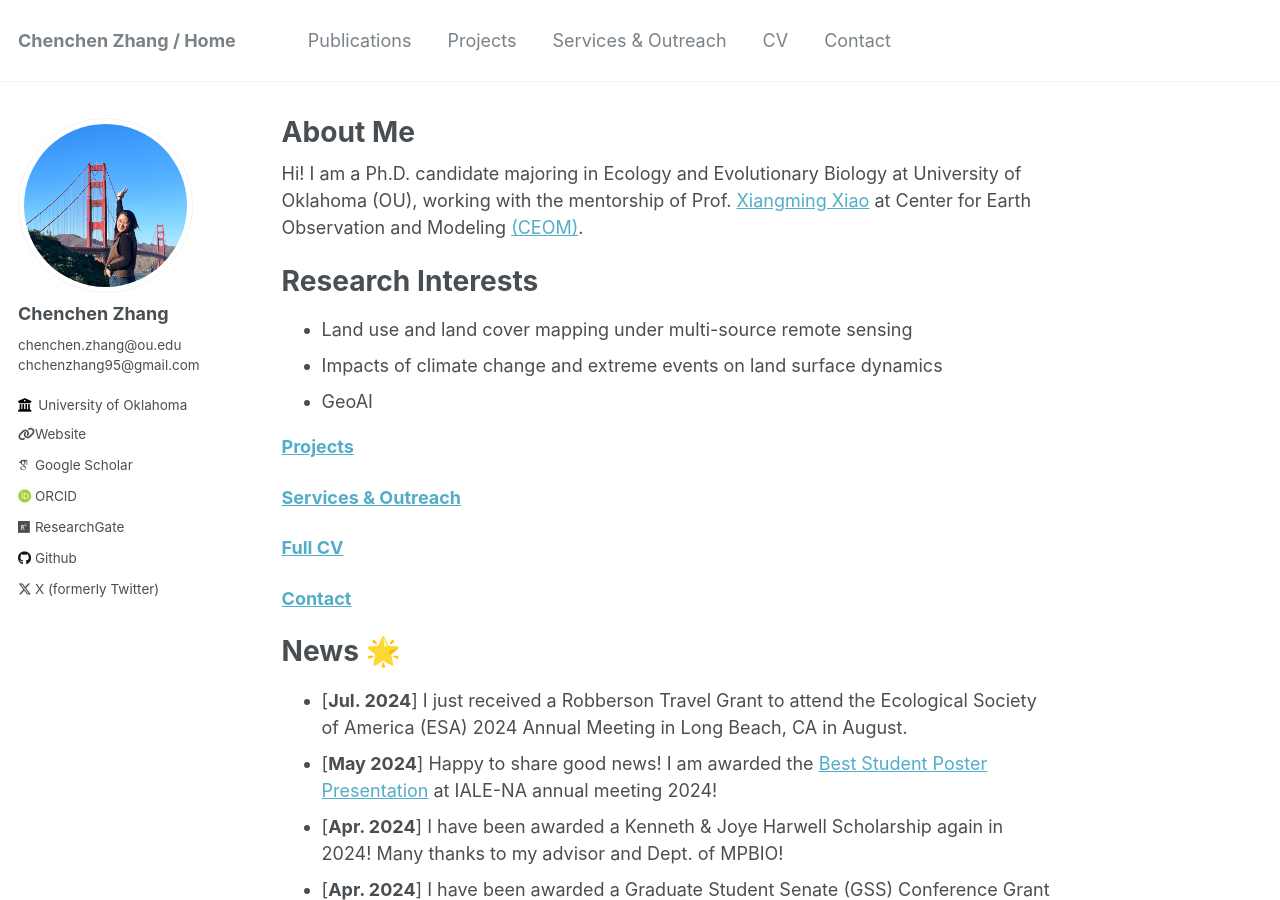
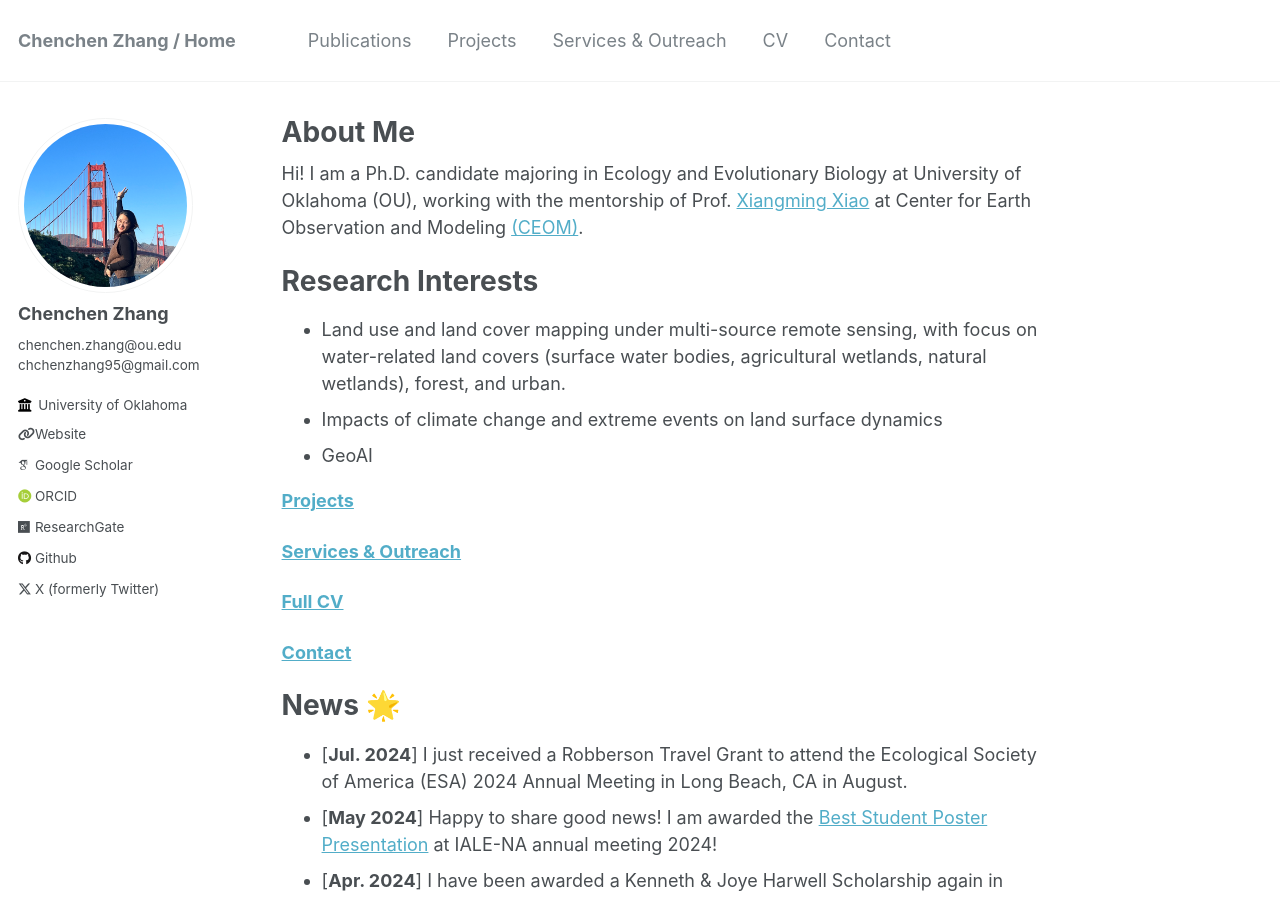
Before and after one commit to rszcc/rszcc.github.io, a Jekyll site: the page built from _pages/about.md, in a window 1280 px wide and 900 px high. Built offline with Jekyll 4.4.1, drawn with Linux system fonts in a browser that asks for light colours; some web fonts are replaced.

Commit message:
Update about.md

```diff
--- a/_pages/about.md
+++ b/_pages/about.md
@@ -11,7 +11,7 @@ Hi! I am a Ph.D. candidate majoring in Ecology and Evolutionary Biology at Unive
 
 Research Interests
 ======
- - Land use and land cover mapping under multi-source remote sensing
+ - Land use and land cover mapping under multi-source remote sensing, with focus on water-related land covers (surface water bodies, agricultural wetlands, natural wetlands), forest, and urban.
  - Impacts of climate change and extreme events on land surface dynamics
  - GeoAI
 
```
